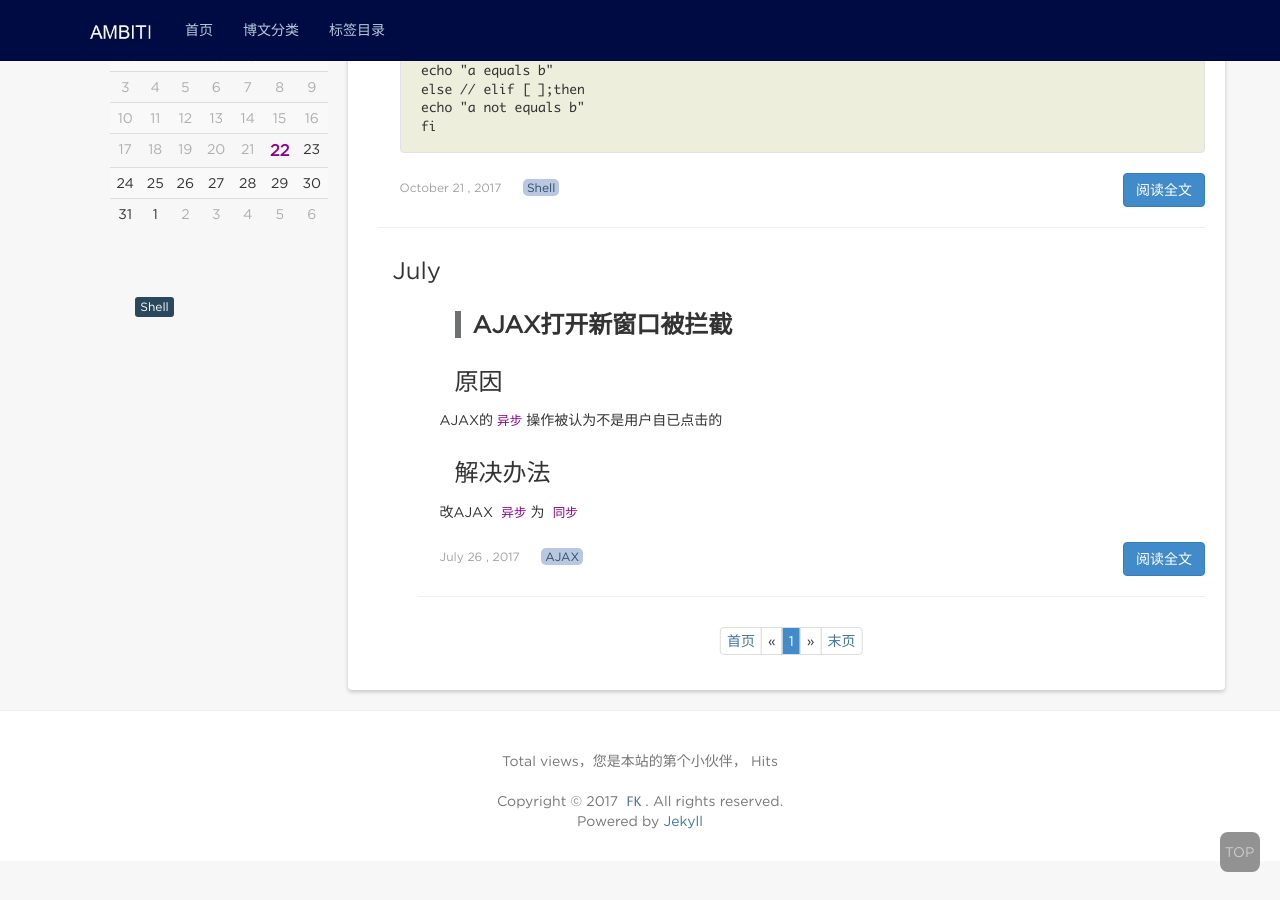
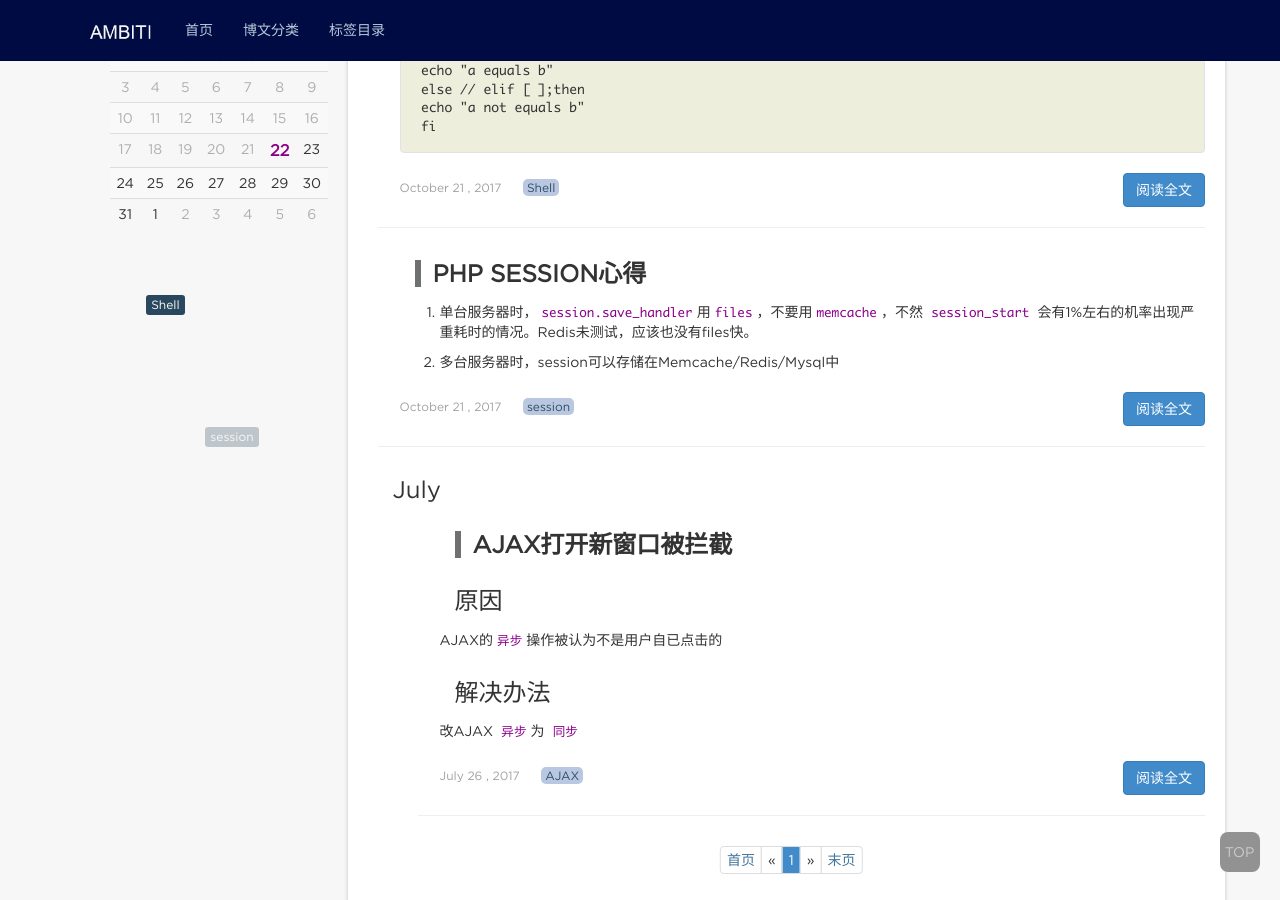
Before and after one commit to fengkai8375/fengkai8375.github.io, a Jekyll site: the page built from index.html, in a window 1280 px wide and 900 px high, scrolled down 717 px. Built offline with Jekyll 4.4.1, drawn with Linux system fonts in a browser that asks for light colours; nearby versions of some CDN libraries; the list of posts is cut into pages by our own code; comment, search, counter and statistics services are not loaded.

Commit message:
new post

```diff
--- a/_includes/head.html
+++ b/_includes/head.html
@@ -3,8 +3,8 @@
 	<meta http-equiv="X-UA-Compatible" content="IE=Edge,chrome=1" >
 	<meta name="viewport" content="width=device-width, user-scalable=no, initial-scale=1.0">
 	<title>{{ page.title }}</title>
-	<meta name="description" content="">
-	<meta name="keywords" content="" />
+	<meta name="description" content="AMBITI BLOG,关注云计算,关注新技术">
+	<meta name="keywords" content="Linux,MySQL,PHP,Docker" />
 	<meta name="apple-mobile-web-app-capable" content="yes">
 	<meta name="apple-mobile-web-app-status-bar-style" content="black">
 	<meta name="msapplication-tap-highlight" content="no">
--- /dev/null
+++ b/_posts/PHP/2017-11-14-PHP-Session-experience.md
@@ -0,0 +1,20 @@
+---
+layout: post
+title: "PHP SESSION心得"
+date: 2017-10-21 09:00:00 +0800
+categories: PHP
+tag: session
+---
+* content
+{:toc}
+
+1. 单台服务器时，`session.save_handler`用`files`，不要用`memcache`，不然 `session_start` 会有1%左右的机率出现严重耗时的情况。Redis未测试，应该也没有files快。
+
+2. 多台服务器时，session可以存储在Memcache/Redis/Mysql中
+
+<!-- more -->
+
+
+3. 并发高时，应降低session回收机率，即配置 `session.gc_divisor`
+
+4. 在PHP环境下，默认的 `session.lazy_write = On`无需禁用。不然也会出现1中的问题。
```
